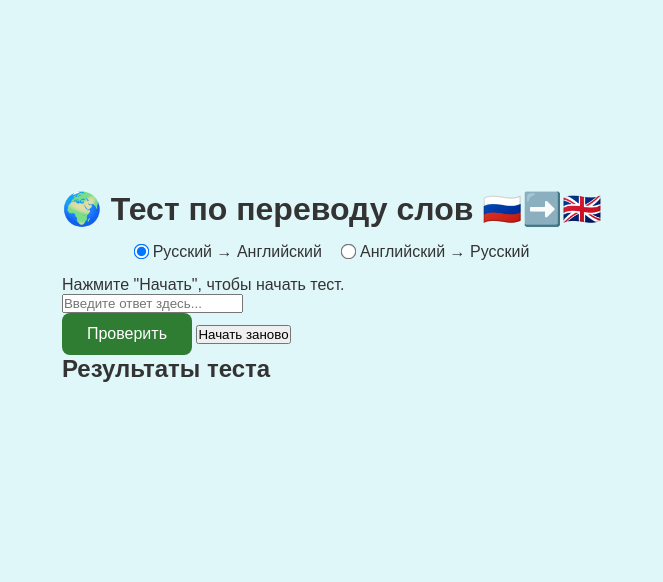
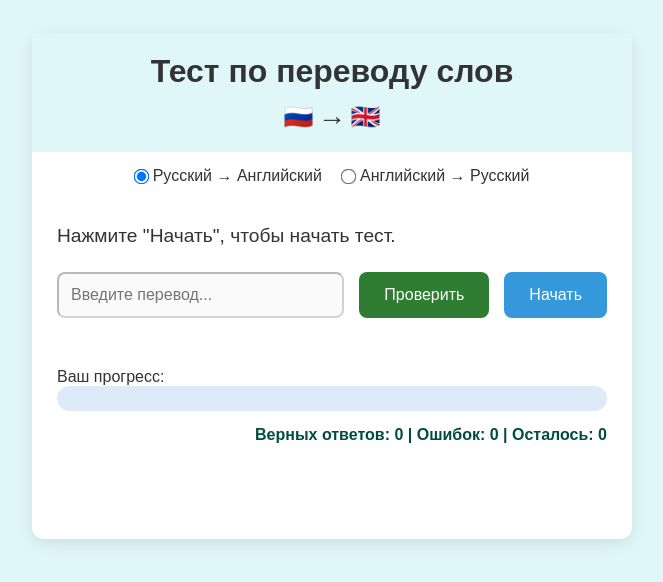
Before and after one commit to MoonKidd777/Project, a plain HTML site: page index.html in a window 1280 px wide. Shown: the part 114-696 px from the top of the page, without its empty margins (308-971 px from the left). Drawn offline with Linux system fonts and the light colour scheme.

Commit message:
index.html

```diff
--- a/index.html
+++ b/index.html
@@ -7,35 +7,54 @@
     <link rel="stylesheet" href="style.css">
 </head>
 <body>
+    <div class="app-container">
+        <!-- Верхняя панель -->
+        <header class="header">
+            <h1>Тест по переводу слов</h1>
+            <div class="flags">
+                <span class="flag">🇷🇺</span>
+                <span class="arrow">→</span>
+                <span class="flag">🇬🇧</span>
+            </div>
+        </header>
 
-    <div class="container">
-        <h1>🌍 Тест по переводу слов 🇷🇺➡️🇬🇧</h1>
-
+        <!-- Панель управления направлением -->
         <div class="controls">
             <label>
-                <input type="radio" name="direction" value="ru_to_en" checked>
-                Русский → Английский
+                <input type="radio" name="direction" value="ru_to_en" checked> Русский → Английский
             </label>
             <label>
-                <input type="radio" name="direction" value="en_to_ru">
-                Английский → Русский
+                <input type="radio" name="direction" value="en_to_ru"> Английский → Русский
             </label>
         </div>
 
-        <div id="word-display" class="word-box">Нажмите "Начать", чтобы начать тест.</div>
+        <!-- Основной блок с вопросом -->
+        <main class="main-content">
+            <div id="word-display" class="word-display">
+                <p>Нажмите "Начать", чтобы начать тест.</p>
+            </div>
 
-        <input type="text" id="user-input" placeholder="Введите ответ здесь..." autocomplete="off">
+            <div class="input-area">
+                <input type="text" id="answer-input" placeholder="Введите перевод..." disabled>
+                <button id="check-btn" disabled>Проверить</button>
+                <button id="start-btn">Начать</button>
+            </div>
+        </main>
 
-        <div class="button-group">
-            <button id="check-btn">Проверить</button>
-            <button id="reset-btn">Начать заново</button>
+        <!-- Индикатор прогресса -->
+        <div class="progress-section">
+            <p>Ваш прогресс:</p>
+            <div class="progress-bar-outer">
+                <div id="progress-bar-fill" class="progress-bar-inner"></div>
+            </div>
+            <p id="stats-info">Верных ответов: 0 | Ошибок: 0 | Осталось: 0</p>
         </div>
 
-        <div id="result-box" class="hidden">
-            <h2>Результаты теста</h2>
-            <p id="final-score"></p>
+        <!-- Блок для результатов и ошибок -->
+        <footer class="footer">
+            <p id="result-message"></p>
             <p id="mistakes-list"></p>
-        </div>
+        </footer>
     </div>
 
     <script src="script.js"></script>
```
